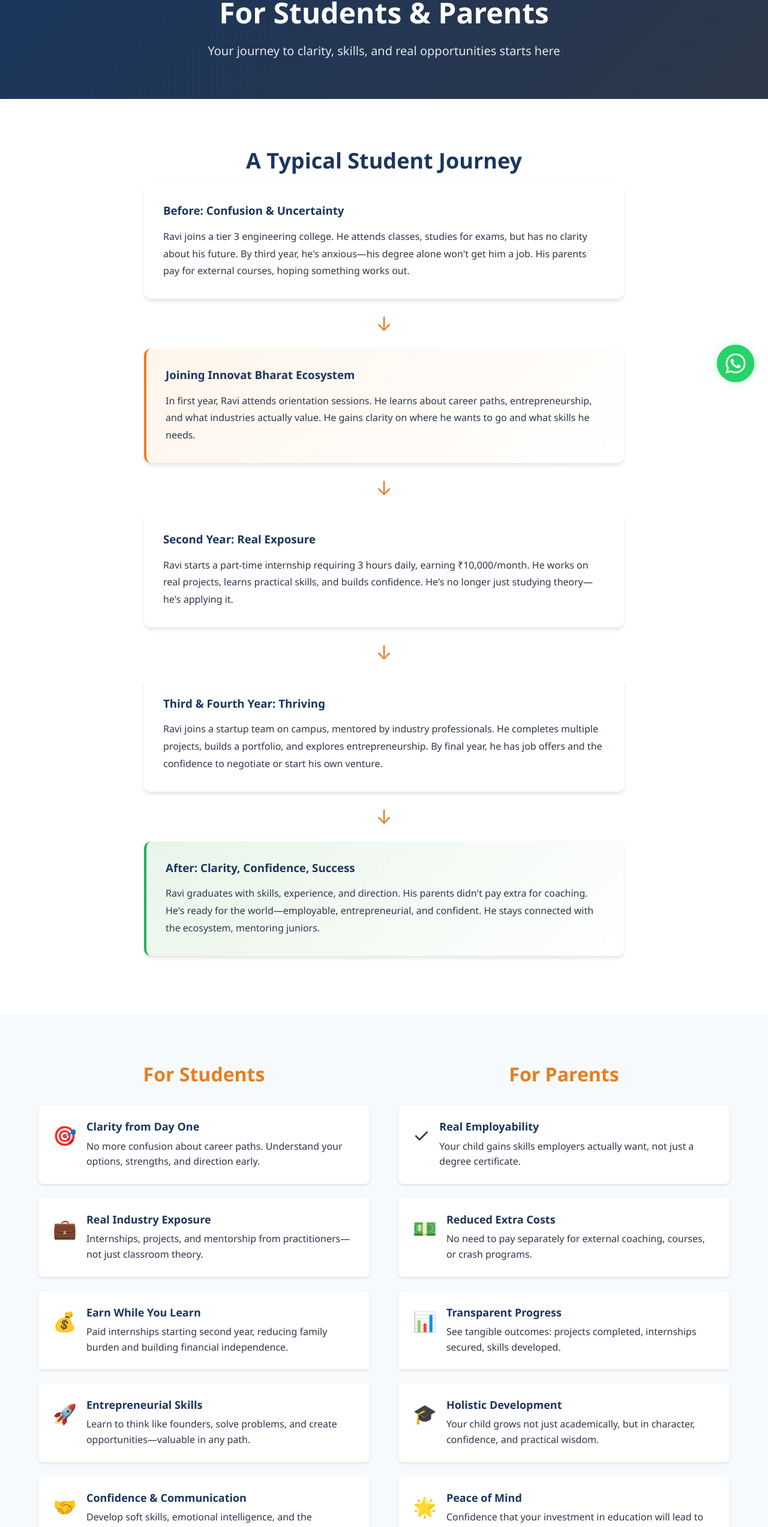
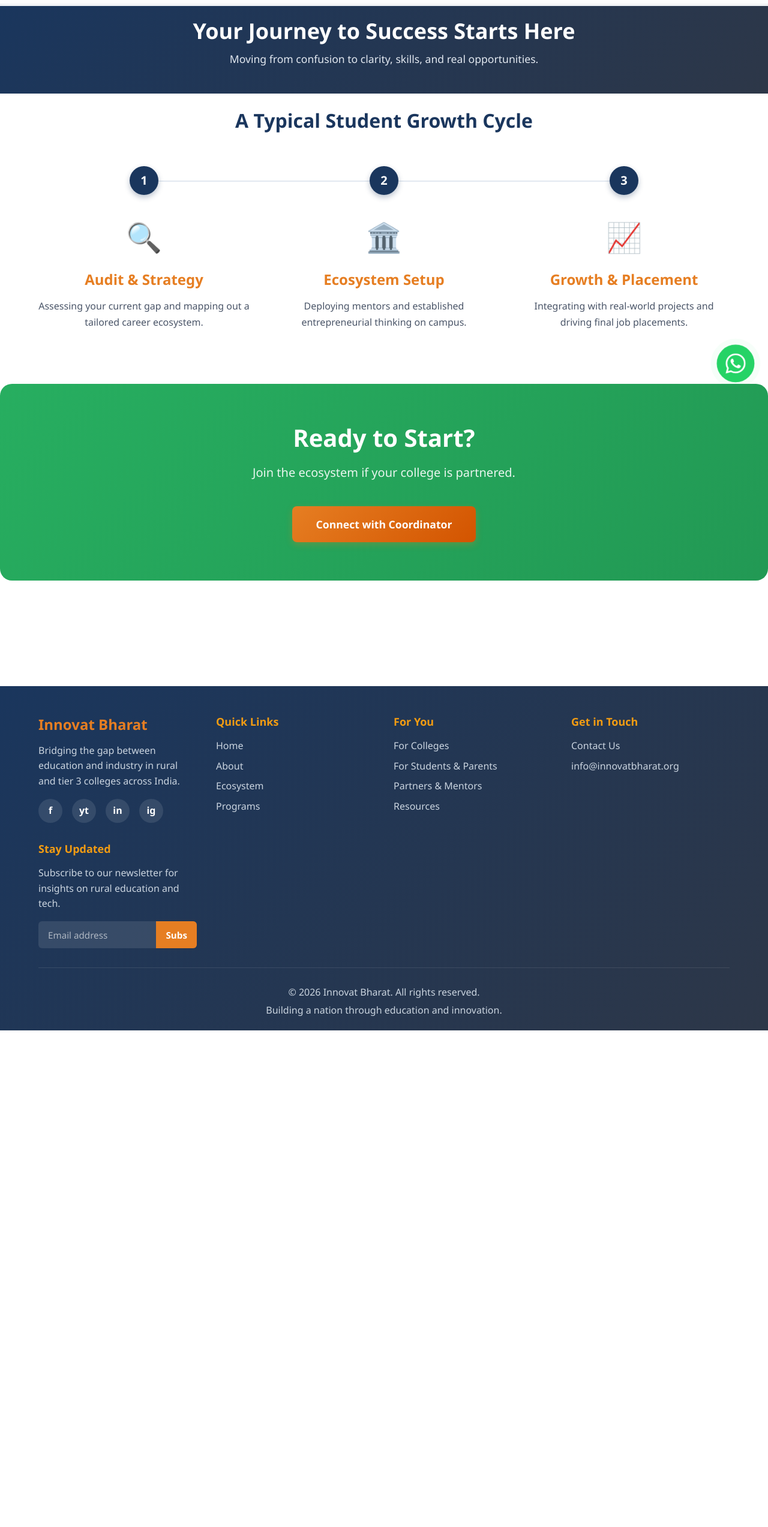
Before and after one commit to tnmurthy/ib-2026, an Angular app: page /for-students-parents in a window 1280 px wide. Shown: the part 140-2686 px from the top of the page at 60% size. After the commit the page ends 1858 px from the top, so only its background shows below. Built offline with nearby package versions, Linux system fonts and the light colour scheme.

Commit message:
UI: refactored Students & Parents page to modular tabbed layout

```diff
--- a/src/app/pages/for-students-parents/for-students-parents.component.css
+++ b/src/app/pages/for-students-parents/for-students-parents.component.css
@@ -103,54 +103,78 @@
   line-height: 1.6;
 }
 
+.for-students-parents {
+  position: relative;
+}
+
+.content-wrapper {
+  padding-bottom: 5rem;
+}
+
+.tab-view {
+  animation: fadeIn 0.4s ease-out;
+}
+
+@keyframes fadeIn {
+  from { opacity: 0; transform: translateY(10px); }
+  to { opacity: 1; transform: translateY(0); }
+}
+
+.section-title {
+  color: #1a365d;
+  font-size: 2rem;
+  font-weight: 800;
+  margin-bottom: 1.5rem;
+}
+
+.py-3 { padding-top: 1.5rem; padding-bottom: 1.5rem; }
+.mt-5 { margin-top: 2.5rem; }
+.text-center { text-align: center; }
+
 .faq-list {
   max-width: 800px;
   margin: 0 auto;
 }
 
 .faq-item {
+  margin-bottom: 1rem;
+  border: 1px solid #edf2f7;
+  border-radius: 12px;
   background: white;
-  margin-bottom: 1rem;
-  border-radius: 8px;
-  box-shadow: 0 2px 4px rgba(0, 0, 0, 0.1);
   overflow: hidden;
 }
 
 .faq-question {
-  padding: 1.5rem;
-  cursor: pointer;
+  padding: 1.25rem 1.5rem;
   display: flex;
   justify-content: space-between;
   align-items: center;
-  transition: background 0.3s ease;
+  cursor: pointer;
+  background: #f8fafc;
+  transition: background 0.2s;
 }
 
 .faq-question:hover {
-  background: #f7fafc;
+  background: #f1f5f9;
 }
 
 .faq-question h3 {
+  margin: 0;
+  font-size: 1.1rem;
   color: #1a365d;
-  font-size: 1.125rem;
-  margin: 0;
 }
 
 .faq-toggle {
   font-size: 1.5rem;
+  font-weight: bold;
   color: #e67e22;
-  font-weight: 700;
-  flex-shrink: 0;
-  margin-left: 1rem;
 }
 
 .faq-answer {
-  padding: 0 1.5rem 1.5rem;
-  animation: slideDown 0.3s ease;
-}
-
-.faq-answer p {
-  color: #2d3748;
-  line-height: 1.8;
+  padding: 1.25rem 1.5rem;
+  border-top: 1px solid #edf2f7;
+  color: #4a5568;
+  line-height: 1.7;
 }
 
 @keyframes slideDown {
--- a/src/app/pages/for-students-parents/for-students-parents.component.html
+++ b/src/app/pages/for-students-parents/for-students-parents.component.html
@@ -1,161 +1,57 @@
 <div class="for-students-parents">
-  <section class="page-hero">
-    <div class="container">
-      <h1>For Students & Parents</h1>
-      <p>Your journey to clarity, skills, and real opportunities starts here</p>
-    </div>
-  </section>
+  <!-- Tabs Navigation -->
+  <app-pill-tabs [tabs]="tabs" [activeTabId]="activeTabId" (tabChange)="onTabChange($event)"></app-pill-tabs>
 
-  <section class="section student-journey">
-    <div class="container">
-      <h2 class="section-title">A Typical Student Journey</h2>
-      <div class="journey-content">
-        <div class="journey-stage">
-          <h3>Before: Confusion & Uncertainty</h3>
-          <p>
-            Ravi joins a tier 3 engineering college. He attends classes, studies for exams, but has no clarity about
-            his future. By third year, he's anxious—his degree alone won't get him a job. His parents pay for external
-            courses, hoping something works out.
-          </p>
+  <div class="content-wrapper transition-fade">
+
+    <!-- TAB 1: THE JOURNEY -->
+    <div *ngIf="activeTabId === 'journey'" class="tab-view">
+      <app-hero-block
+        title="Your Journey to Success Starts Here"
+        subtitle="Moving from confusion to clarity, skills, and real opportunities."
+        background="gradient"
+      ></app-hero-block>
+
+      <div class="container py-3">
+        <h2 class="section-title text-center">A Typical Student Growth Cycle</h2>
+        <app-step-flow [steps]="studentJourney"></app-step-flow>
       </div>
 
-        <div class="journey-arrow">↓</div>
-
-        <div class="journey-stage highlight">
-          <h3>Joining Innovat Bharat Ecosystem</h3>
-          <p>
-            In first year, Ravi attends orientation sessions. He learns about career paths, entrepreneurship, and
-            what industries actually value. He gains clarity on where he wants to go and what skills he needs.
-          </p>
+      <app-cta-block
+        title="Ready to Start?"
+        value="Join the ecosystem if your college is partnered."
+        primaryText="Connect with Coordinator"
+        variant="emphasized"
+      ></app-cta-block>
     </div>
 
-        <div class="journey-arrow">↓</div>
+    <!-- TAB 2: WHY JOIN? (BENEFITS) -->
+    <div *ngIf="activeTabId === 'benefits'" class="tab-view">
+      <app-hero-block
+        title="Why Students & Parents Trust Us"
+        subtitle="Addressing the real-world needs of families and the jobs of tomorrow."
+        align="center"
+      ></app-hero-block>
 
-        <div class="journey-stage">
-          <h3>Second Year: Real Exposure</h3>
-          <p>
-            Ravi starts a part-time internship requiring 3 hours daily, earning ₹10,000/month. He works on real
-            projects, learns practical skills, and builds confidence. He's no longer just studying theory—he's
-            applying it.
-          </p>
-        </div>
+      <div class="container py-3">
+        <h2 class="section-title text-center">For Students</h2>
+        <app-card-grid [cards]="studentBenefits" [columns]="3" cardStyle="accent"></app-card-grid>
 
-        <div class="journey-arrow">↓</div>
-
-        <div class="journey-stage">
-          <h3>Third & Fourth Year: Thriving</h3>
-          <p>
-            Ravi joins a startup team on campus, mentored by industry professionals. He completes multiple projects,
-            builds a portfolio, and explores entrepreneurship. By final year, he has job offers and the confidence
-            to negotiate or start his own venture.
-          </p>
-        </div>
-
-        <div class="journey-arrow">↓</div>
-
-        <div class="journey-stage success">
-          <h3>After: Clarity, Confidence, Success</h3>
-          <p>
-            Ravi graduates with skills, experience, and direction. His parents didn't pay extra for coaching. He's
-            ready for the world—employable, entrepreneurial, and confident. He stays connected with the ecosystem,
-            mentoring juniors.
-          </p>
-        </div>
-      </div>
-    </div>
-  </section>
-
-  <section class="section benefits">
-    <div class="container">
-      <div class="benefits-columns">
-        <div class="benefit-column">
-          <h2>For Students</h2>
-          <div class="benefit-list">
-            <div class="benefit-item">
-              <div class="benefit-icon">🎯</div>
-              <div class="benefit-content">
-                <h3>Clarity from Day One</h3>
-                <p>No more confusion about career paths. Understand your options, strengths, and direction early.</p>
-              </div>
-            </div>
-            <div class="benefit-item">
-              <div class="benefit-icon">💼</div>
-              <div class="benefit-content">
-                <h3>Real Industry Exposure</h3>
-                <p>Internships, projects, and mentorship from practitioners—not just classroom theory.</p>
-              </div>
-            </div>
-            <div class="benefit-item">
-              <div class="benefit-icon">💰</div>
-              <div class="benefit-content">
-                <h3>Earn While You Learn</h3>
-                <p>Paid internships starting second year, reducing family burden and building financial independence.</p>
-              </div>
-            </div>
-            <div class="benefit-item">
-              <div class="benefit-icon">🚀</div>
-              <div class="benefit-content">
-                <h3>Entrepreneurial Skills</h3>
-                <p>Learn to think like founders, solve problems, and create opportunities—valuable in any path.</p>
-              </div>
-            </div>
-            <div class="benefit-item">
-              <div class="benefit-icon">🤝</div>
-              <div class="benefit-content">
-                <h3>Confidence & Communication</h3>
-                <p>Develop soft skills, emotional intelligence, and the confidence to navigate professional environments.</p>
-              </div>
-            </div>
+        <h2 class="section-title text-center mt-5">For Parents</h2>
+        <app-card-grid [cards]="parentBenefits" [columns]="3" cardStyle="default"></app-card-grid>
       </div>
     </div>
 
-        <div class="benefit-column">
-          <h2>For Parents</h2>
-          <div class="benefit-list">
-            <div class="benefit-item">
-              <div class="benefit-icon">✓</div>
-              <div class="benefit-content">
-                <h3>Real Employability</h3>
-                <p>Your child gains skills employers actually want, not just a degree certificate.</p>
-              </div>
-            </div>
-            <div class="benefit-item">
-              <div class="benefit-icon">💵</div>
-              <div class="benefit-content">
-                <h3>Reduced Extra Costs</h3>
-                <p>No need to pay separately for external coaching, courses, or crash programs.</p>
-              </div>
-            </div>
-            <div class="benefit-item">
-              <div class="benefit-icon">📊</div>
-              <div class="benefit-content">
-                <h3>Transparent Progress</h3>
-                <p>See tangible outcomes: projects completed, internships secured, skills developed.</p>
-              </div>
-            </div>
-            <div class="benefit-item">
-              <div class="benefit-icon">🎓</div>
-              <div class="benefit-content">
-                <h3>Holistic Development</h3>
-                <p>Your child grows not just academically, but in character, confidence, and practical wisdom.</p>
-              </div>
-            </div>
-            <div class="benefit-item">
-              <div class="benefit-icon">🌟</div>
-              <div class="benefit-content">
-                <h3>Peace of Mind</h3>
-                <p>Confidence that your investment in education will lead to real opportunities and success.</p>
-              </div>
-            </div>
-          </div>
-        </div>
-      </div>
-    </div>
-  </section>
+    <!-- TAB 3: FAQS -->
+    <div *ngIf="activeTabId === 'faqs'" class="tab-view">
+      <app-hero-block
+        title="Got Questions? We Have Answers"
+        subtitle="Everything you need to know about joining the Innovat Bharat ecosystem."
+        align="center"
+        background="light"
+      ></app-hero-block>
 
-  <section class="section faq">
-    <div class="container">
-      <h2 class="section-title">Frequently Asked Questions</h2>
+      <div class="container py-3">
         <div class="faq-list">
           <div class="faq-item" *ngFor="let faq of faqs; let i = index" [class.open]="faq.isOpen">
             <div class="faq-question" (click)="toggleFaq(i)">
@@ -168,14 +64,7 @@
           </div>
         </div>
       </div>
-  </section>
+    </div>
 
-  <section class="section cta-students">
-    <div class="container">
-      <div class="cta-content">
-        <h2>Ready to Start Your Journey?</h2>
-        <p>If your college is part of our ecosystem, reach out to the campus coordinator. If not, encourage your college to connect with us!</p>
   </div>
 </div>
-  </section>
-</div>
--- a/src/app/pages/for-students-parents/for-students-parents.component.ts
+++ b/src/app/pages/for-students-parents/for-students-parents.component.ts
@@ -1,14 +1,58 @@
 import { Component } from '@angular/core';
 import { CommonModule } from '@angular/common';
+
+// Reusable Components
+import { HeroBlockComponent } from '../../components/shared/hero-block/hero-block.component';
+import { StepFlowComponent, StepItem } from '../../components/shared/step-flow/step-flow.component';
+import { CardGridComponent, CardItem } from '../../components/shared/card-grid/card-grid.component';
+import { PillTabsComponent, TabItem } from '../../components/shared/pill-tabs/pill-tabs.component';
+import { CtaBlockComponent } from '../../components/shared/cta-block/cta-block.component';
 
 @Component({
   selector: 'app-for-students-parents',
   standalone: true,
-  imports: [CommonModule],
+  imports: [
+    CommonModule,
+    HeroBlockComponent,
+    StepFlowComponent,
+    CardGridComponent,
+    PillTabsComponent,
+    CtaBlockComponent
+  ],
   templateUrl: './for-students-parents.component.html',
   styleUrls: ['./for-students-parents.component.css']
 })
 export class ForStudentsParentsComponent {
+
+  // Tabs
+  tabs: TabItem[] = [
+    { id: 'journey', label: 'The Journey' },
+    { id: 'benefits', label: 'Why Join?' },
+    { id: 'faqs', label: 'Got Questions?' }
+  ];
+
+  activeTabId: string = 'journey';
+
+  // Journey Data
+  studentJourney: StepItem[] = [
+    { icon: '🔍', title: 'Audit & Strategy', description: 'Assessing your current gap and mapping out a tailored career ecosystem.' },
+    { icon: '🏛️', title: 'Ecosystem Setup', description: 'Deploying mentors and established entrepreneurial thinking on campus.' },
+    { icon: '📈', title: 'Growth & Placement', description: 'Integrating with real-world projects and driving final job placements.' }
+  ];
+
+  // Benefits Data
+  studentBenefits: CardItem[] = [
+    { icon: '🎯', title: 'Clarity Day One', description: 'No more career confusion. Understand your options and strengths early.' },
+    { icon: '💼', title: 'Industry Exposure', description: 'Internships and mentorship from practitioners—not just theory.' },
+    { icon: '💰', title: 'Earn & Learn', description: 'Paid internships from 2nd year, reducing the family financial burden.' }
+  ];
+
+  parentBenefits: CardItem[] = [
+    { icon: '🎓', title: 'Real Employability', description: 'Your child gains skills employers actually want, not just a degree.' },
+    { icon: '💵', title: 'Reduced Costs', description: 'No need for expensive external coaching or bridge programs.' },
+    { icon: '🌟', title: 'Peace of Mind', description: 'Confidence that your education investment leads to real success.' }
+  ];
+
   faqs = [
     {
       question: 'When can students start participating?',
@@ -27,25 +71,15 @@ export class ForStudentsParentsComponent {
     },
     {
       question: 'Are internships guaranteed?',
-      answer: 'While we work hard to connect students with internship opportunities, placements depend on student engagement, skill development, and available opportunities. We provide the ecosystem and support.',
-      isOpen: false
-    },
-    {
-      question: 'What if my college is not part of Innovat Bharat?',
-      answer: 'Encourage your college administration to reach out to us! We\'re actively expanding to more institutions. Individual students can also follow our resources and community updates.',
-      isOpen: false
-    },
-    {
-      question: 'Do students need technical backgrounds?',
-      answer: 'No. Our ecosystem serves students from all streams—engineering, commerce, science, agriculture, arts. We provide domain-relevant skills and opportunities for everyone.',
-      isOpen: false
-    },
-    {
-      question: 'How do parents track student progress?',
-      answer: 'We maintain transparency through regular updates, progress reports, and opportunities for parent engagement. Parents can see tangible outcomes through projects, internships, and skill development.',
+      answer: 'While we work hard to connect students with internship opportunities, placements depend on student engagement, skill development, and available opportunities.',
       isOpen: false
     }
   ];
+
+  onTabChange(id: string) {
+    this.activeTabId = id;
+    window.scrollTo({ top: 0, behavior: 'smooth' });
+  }
 
   toggleFaq(index: number) {
     this.faqs[index].isOpen = !this.faqs[index].isOpen;
```
Lines whose indentation alone changed are shown as unchanged.
